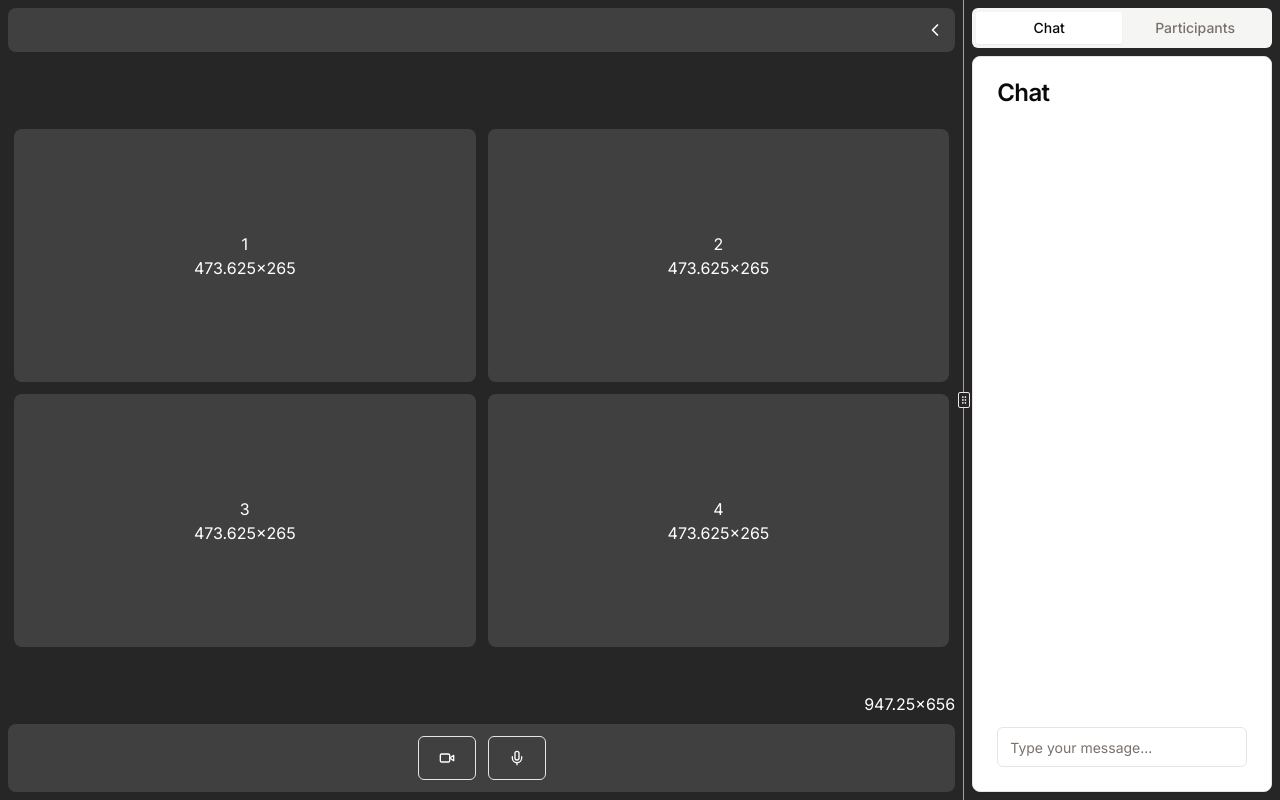
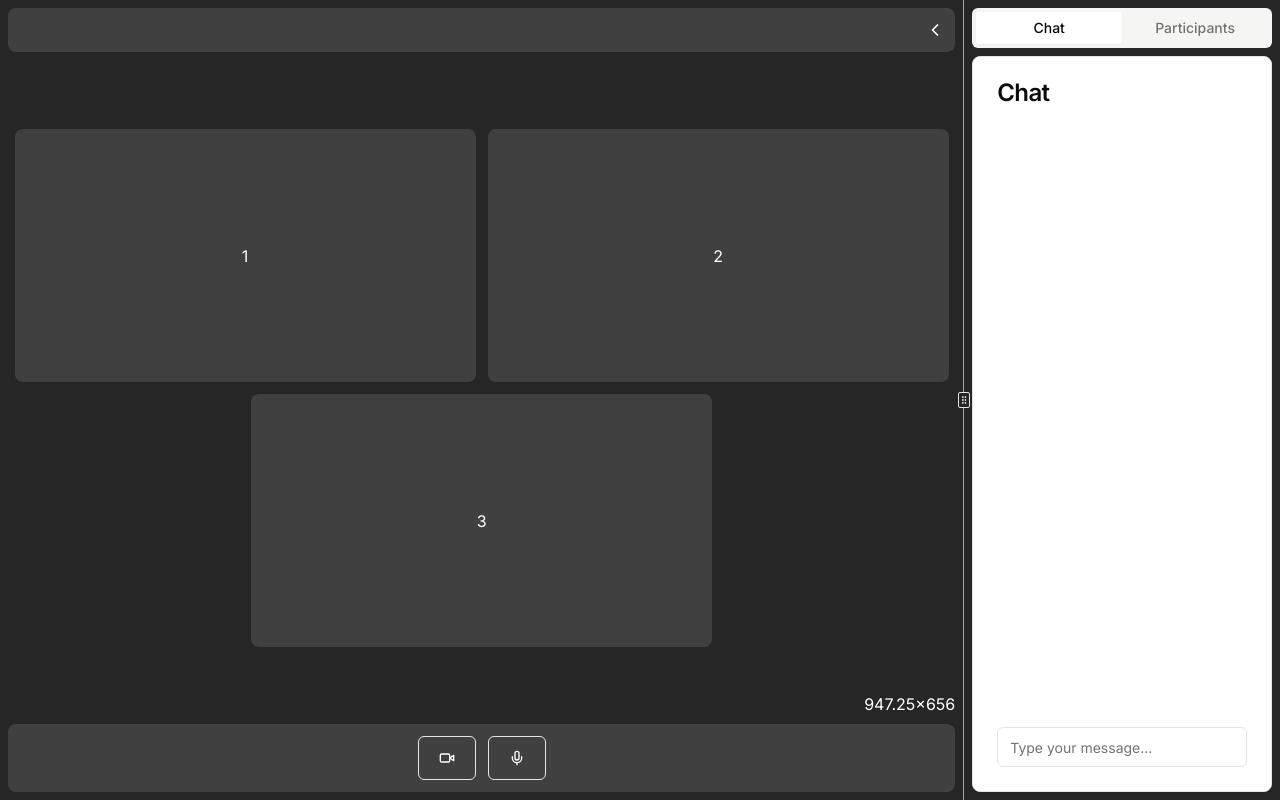
Before and after one commit to MilindShekhawat/video-conference-grid, a Next.js app: page / in a window 1280 px wide. Built offline with nearby package versions, Linux system fonts and the light colour scheme.

Commit message:
made video dimensions integer values.

```diff
--- a/app/(main)/Grid.js
+++ b/app/(main)/Grid.js
@@ -10,21 +10,27 @@ export default function Grid() {
         videoHeight: 0,
     })
 
-    const elements = 4
+    const elements = 3
 
     //Total videos width is set to fit the container width
     function resizeByWidth(video_width, columns = 1) {
         video_width = width / columns
-        const video_height = Math.floor(video_width * 0.56)
-        const _size = { videoWidth: video_width, videoHeight: video_height }
+        const video_height = video_width * 0.56
+        const _size = {
+            videoWidth: Math.floor(video_width),
+            videoHeight: Math.floor(video_height),
+        }
         // console.log("resizeByWidth", _size)
         return _size
     }
     //Total videos height is set to fit the container height
     function resizeByHeight(video_height, rows = 1) {
         video_height = height / rows
-        const video_width = Math.floor(video_height * 1.78)
-        const _size = { videoWidth: video_width, videoHeight: video_height }
+        const video_width = video_height * 1.78
+        const _size = {
+            videoWidth: Math.floor(video_width),
+            videoHeight: Math.floor(video_height),
+        }
         // console.log("resizeByHeight", _size)
         return _size
     }
@@ -45,30 +51,11 @@ export default function Grid() {
                 width <= resizedByWidth.videoWidth * columns ||
                 height <= resizedByHeight.videoHeight * rows
             ) {
+                //STORE- Resize videos to fit the container by width and height
                 resizedByWidth = resizeByWidth(width, columns)
                 resizedByHeight = resizeByHeight(height, rows)
 
-                // //--------------------------------------------------------------------
-                // console.log("-------------------------------------------------------")
-                // console.log("Container:", width, height)
-                // console.log("%cResizedByWidth:", "background: yellow", resizedByWidth)
-                // console.log("%cResizedByHeight:", "background: cyan", resizedByHeight)
-                // console.log("Columns:", columns, "Rows:", rows)
-                // console.log(
-                //     "%cTotal size by Width:",
-                //     "background: yellow",
-                //     resizedByWidth.videoWidth * columns,
-                //     resizedByWidth.videoHeight * rows
-                // )
-                // console.log(
-                //     "%cTotal size by Height:",
-                //     "background: cyan",
-                //     resizedByHeight.videoWidth * columns,
-                //     resizedByHeight.videoHeight * rows
-                // )
-                // //--------------------------------------------------------------------
-
-                //if container is bigger than videos resized to fit by height
+                //if container is bigger than videos resized to fit by height, use that size
                 if (width >= resizedByHeight.videoWidth * columns) {
                     maxVideoWidth = resizedByHeight.videoWidth
                     maxVideoHeight = resizedByHeight.videoHeight
@@ -79,8 +66,9 @@ export default function Grid() {
                         maxVideoHeight
                     )
                 }
-                //if container is bigger than videos resized to fit by width
+                //if container is bigger than videos resized to fit by width, compare with previous size
                 if (height >= resizedByWidth.videoHeight * rows) {
+                    //choose the bigger size
                     if (resizedByWidth.videoWidth > maxVideoWidth) {
                         maxVideoWidth = resizedByWidth.videoWidth
                         maxVideoHeight = resizedByWidth.videoHeight
@@ -103,19 +91,19 @@ export default function Grid() {
     useEffect(() => {
         setTimeout(() => {
             calcVideoSize()
-        }, 500)
+        }, 400)
     }, [width, height])
 
     return (
         <div
             ref={ref}
-            className="relative flex flex-wrap items-center content-center justify-center flex-grow my-2 overflow-hidden overflow-x-hidden">
+            className="relative flex flex-wrap content-center justify-center flex-grow my-2 overflow-hidden overflow-x-hidden">
             {Array.from({ length: elements }, (_, i) => (
                 <div
                     key={i}
-                    className="flex-1 p-[6px]"
+                    className="flex-1 p-[6px] transition-all duration-300 ease-in-out"
                     style={{
-                        minWidth: `${videoSize.videoWidth * 0.9}px`,
+                        minWidth: `${videoSize.videoWidth * 0.8}px`,
                         width: `${videoSize.videoWidth}px`,
                         maxWidth: `${videoSize.videoWidth}px`,
                         minHeight: `100px`,
@@ -124,7 +112,7 @@ export default function Grid() {
                     }}>
                     <div className="flex flex-col items-center justify-center h-full mx-auto rounded-lg bg-neutral-700">
                         <div>{i + 1}</div>
-                        <div>{`${videoSize.videoWidth}x${videoSize.videoHeight}`}</div>
+                        {/* <div>{`${videoSize.videoWidth}x${videoSize.videoHeight}`}</div> */}
                     </div>
                 </div>
             ))}
```
